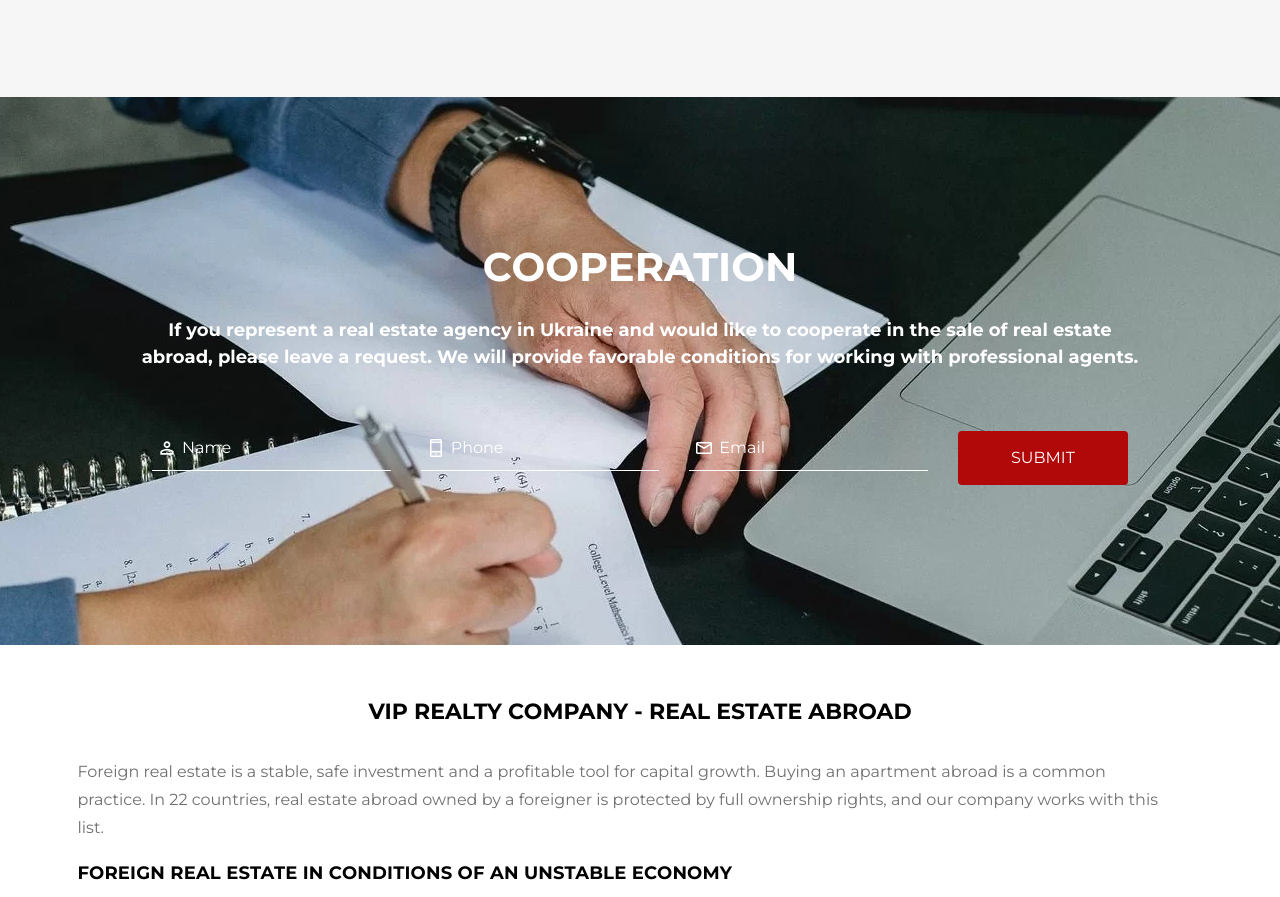
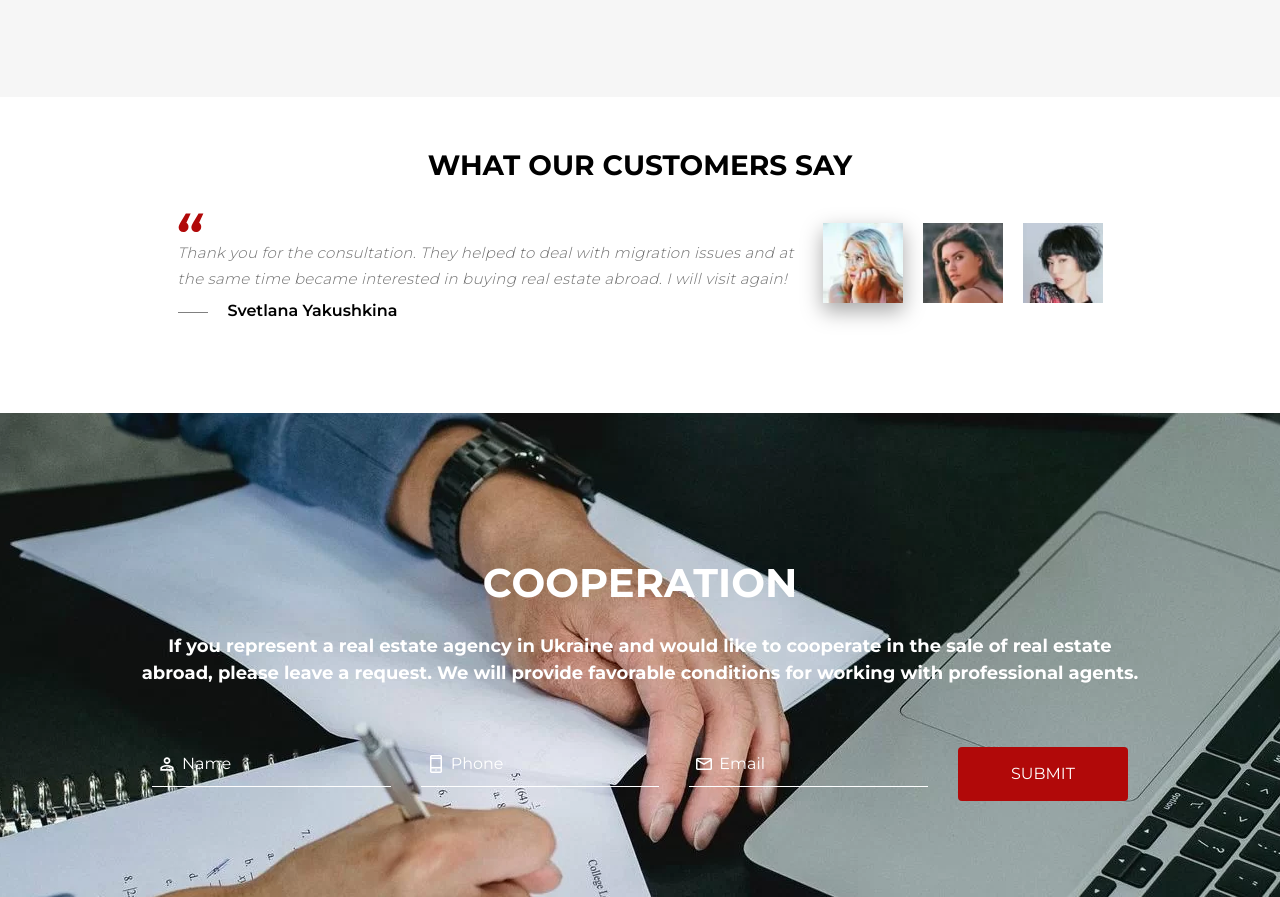
Before and after one commit to Qwimik/heliosrental2, a website with bundled scripts: page index.html in a window 1280 px wide. Shown: the part 8516-9413 px from the top of the page. Built offline with nearby package versions, Linux system fonts and the light colour scheme.

Commit message:
reviews done

```diff
--- a/index.html
+++ b/index.html
@@ -582,19 +582,22 @@
                                 <h4 class="best_offers_form_title">Fill out the form and we will contact you</h4>
                                 <form class="best_offers_form" action="#">
                                     <label for="name" class="best_offers_form_label">
-                                        <input class="best_offers_form_input" type="text" autocomplete="off" id="nameBestOffers"
-                                            placeholder="Name">
-                                        <span class="best_offers_form_input_icon best_offers_form_input_icon_name"></span>
+                                        <input class="best_offers_form_input" type="text" autocomplete="off"
+                                            id="nameBestOffers" placeholder="Name">
+                                        <span
+                                            class="best_offers_form_input_icon best_offers_form_input_icon_name"></span>
                                     </label>
                                     <label for="phoneNumber" class="best_offers_form_label">
-                                        <input class="best_offers_form_input" type="text" autocomplete="off" id="phoneNumberBestOffers"
-                                            placeholder="Phone">
-                                        <span class="best_offers_form_input_icon best_offers_form_input_icon_phone"></span>
+                                        <input class="best_offers_form_input" type="text" autocomplete="off"
+                                            id="phoneNumberBestOffers" placeholder="Phone">
+                                        <span
+                                            class="best_offers_form_input_icon best_offers_form_input_icon_phone"></span>
                                     </label>
                                     <label for="email" class="best_offers_form_label">
-                                        <input class="best_offers_form_input" type="email" autocomplete="off" id="emailBestOffers"
-                                            placeholder="Email">
-                                        <span class="best_offers_form_input_icon best_offers_form_input_icon_email"></span>
+                                        <input class="best_offers_form_input" type="email" autocomplete="off"
+                                            id="emailBestOffers" placeholder="Email">
+                                        <span
+                                            class="best_offers_form_input_icon best_offers_form_input_icon_email"></span>
                                     </label>
                                     <button type="submit" class="best_offers_form_submit_btn">Submit</button>
                                 </form>
@@ -648,7 +651,8 @@
                 <div class="container">
                     <div class="check_list_container">
                         <h2 class="check_list_title">Get a checklist of investment attractive countries</h2>
-                        <h3 class="check_list_subtitle">Fill out the form and we will send a checklist to your e-mail</h3>
+                        <h3 class="check_list_subtitle">Fill out the form and we will send a checklist to your e-mail
+                        </h3>
                         <form class="check_list_form" action="#">
                             <label for="check_list_name" class="check_list_form_label">
                                 <input class="check_list_form_input" type="text" autocomplete="off" id="nameCheckList"
@@ -901,6 +905,55 @@
             </div>
         </section>
         <!-- deal-process end -->
+
+        <!-- reviews -->
+
+        <section class="reviews_section">
+            <div class="container">
+                <h2 class="reviews_title">What our customers say</h2>
+                <div class="reviews_content">
+                    <div class="reviews_text-container">
+                        <div id="reviews-text-1" class="reviews_text-block active-text">
+                            <svg class="reviews_text-icon" width="26" height="20">
+                                <use href="./images/sections/svg/sprite.svg#quote" />
+                            </svg>
+                            <p class="reviews_text">Thank you for the consultation. They helped to deal with migration
+                                issues and at the same time became interested in
+                                buying real estate abroad. I will visit again!</p>
+                            <span class="reviews_text-name">Svetlana Yakushkina</span>
+                        </div>
+                        <div id="reviews-text-2" class="reviews_text-block">
+                            <svg class="reviews_text-icon" width="26" height="20">
+                                <use href="./images/sections/svg/sprite.svg#quote" />
+                            </svg>
+                            <p class="reviews_text">I received a great consultation, where they answered all the
+                                questions I was interested in, and were able to offer
+                                options for solutions, for which I am very grateful! Definitely recommend!</p>
+                            <span class="reviews_text-name">Albina Malyuta</span>
+                        </div>
+                        <div id="reviews-text-3" class="reviews_text-block">
+                            <svg class="reviews_text-icon" width="26" height="20">
+                                <use href="./images/sections/svg/sprite.svg#quote" />
+                            </svg>
+                            <p class="reviews_text">I recommend Iryna and her Team, they will help you earn and improve
+                                your life through real estate.</p>
+                            <span class="reviews_text-name">POSTCAPITAL</span>
+                        </div>
+                    </div>
+                    <div class="reviews_img-container">
+                        <img width="80px" height="80px" class="reviews_img active-img" id="review-1"
+                            src="./images/sections/reviews/review1.webp" alt="review1">
+                        <img width="80px" height="80px" class="reviews_img" id="review-2"
+                            src="./images/sections/reviews/review2.webp" alt="review2">
+                        <img width="80px" height="80px" class="reviews_img" id="review-3"
+                            src="./images/sections/reviews/review3.webp" alt="review3">
+                    </div>
+                </div>
+            </div>
+        </section>
+
+        <!-- reviews end -->
+
         <!-- cooperation start -->
         <section class="cooperation_section">
             <div class="cooperation_wrapper">
@@ -908,23 +961,25 @@
                 <div class="container">
                     <div class="cooperation_container">
                         <h2 class="cooperation_title">Cooperation</h2>
-                        <p class="cooperation_subtitle">If you represent a real estate agency in Ukraine and would like to
-                            cooperate in the sale of real estate abroad, please leave a request. We will provide favorable
+                        <p class="cooperation_subtitle">If you represent a real estate agency in Ukraine and would like
+                            to
+                            cooperate in the sale of real estate abroad, please leave a request. We will provide
+                            favorable
                             conditions for working with professional agents.</p>
                         <form class="cooperation_form" action="#">
                             <label for="cooperation_name" class="cooperation_form_label">
-                                <input class="cooperation_form_input" type="text" autocomplete="off" id="cooperation_name"
-                                       placeholder="Name">
+                                <input class="cooperation_form_input" type="text" autocomplete="off"
+                                    id="cooperation_name" placeholder="Name">
                                 <span class="check_list_form_input_icon check_list_form_input_icon_name"></span>
                             </label>
                             <label for="cooperation_phoneNumber" class="cooperation_form_label">
                                 <input class="cooperation_form_input" type="text" autocomplete="off"
-                                       id="cooperation_phoneNumber" placeholder="Phone">
+                                    id="cooperation_phoneNumber" placeholder="Phone">
                                 <span class="check_list_form_input_icon check_list_form_input_icon_phone"></span>
                             </label>
                             <label for="email" class="cooperation_form_label">
-                                <input class="cooperation_form_input" type="email" autocomplete="off" id="cooperation_email"
-                                       placeholder="Email">
+                                <input class="cooperation_form_input" type="email" autocomplete="off"
+                                    id="cooperation_email" placeholder="Email">
                                 <span class="check_list_form_input_icon check_list_form_input_icon_email"></span>
                             </label>
                             <button type="submit" class="cooperation_form_submit_btn">Submit</button>
--- /dev/null
+++ b/js/components/reviews.js
@@ -0,0 +1,28 @@
+document.addEventListener("DOMContentLoaded", function () {
+    const images = document.querySelectorAll('.reviews_img');
+    const textBlocks = document.querySelectorAll('.reviews_text-block');
+
+    images.forEach(img => {
+        img.addEventListener('click', function () {
+            if (this.classList.contains('active-img')) {
+                return;
+            }
+
+            textBlocks.forEach(block => {
+                block.classList.remove('active-text');
+                block.style.display = 'none';
+                block.style.opacity = 0;
+            });
+            images.forEach(image => image.classList.remove('active-img'));
+
+            const textId = 'reviews-text-' + this.id.split('-')[1];
+            const activeTextBlock = document.getElementById(textId);
+            activeTextBlock.style.display = 'block';
+            setTimeout(() => {
+                activeTextBlock.classList.add('active-text');
+                activeTextBlock.style.opacity = 1;
+            }, 10);
+            this.classList.add('active-img');
+        });
+    });
+});
--- a/js/main.js
+++ b/js/main.js
@@ -3,3 +3,4 @@ import './components/countries.js';
 import './components/current-offer.js';
 import './components/hero.js';
 import './components/statistics.js';
+import './components/reviews.js';
--- /dev/null
+++ b/sass/components/_reviews.scss
@@ -0,0 +1,97 @@
+.reviews_section {
+    padding-top: 50px;
+    padding-bottom: 50px;
+}
+
+.reviews_content {
+    padding-top: 20px;
+    display: flex;
+    flex-direction: column;
+}
+
+.reviews_text-container {
+    height: 160px;
+}
+
+.reviews_text {
+    padding-bottom: 10px;
+    font-size: 15px;
+    line-height: 1.7;
+    font-weight: 300;
+    font-style: italic;
+    letter-spacing: .02em;
+    color: $color-dark-border;
+}
+
+.reviews_text-name {
+    position: relative;
+    display: block;
+    line-height: 1.3;
+    font-weight: 600;
+    color: $color-black;
+
+    &::before {
+        content: '';
+        display: inline-block;
+        vertical-align: middle;
+        width: 30px;
+        margin-right: 20px;
+        height: 1px;
+        background: #808080;
+    }
+}
+
+.reviews_img-container {
+    padding-top: 20px;
+    display: flex;
+    gap: 20px;
+}
+
+.reviews_text-icon {
+    color: $color-red;
+}
+
+.reviews_title {
+    color: $color-black;
+    font-size: 28px;
+    line-height: 1.3;
+    text-align: left;
+    text-transform: uppercase;
+}
+
+.reviews_text-block {
+    display: none;
+    transition: opacity 0.5s ease-out;
+    opacity: 0;
+}
+
+.reviews_text-block.active-text {
+    display: block;
+    margin-top: 10px;
+    opacity: 1;
+}
+
+.reviews_img {
+    cursor: pointer;
+}
+
+.reviews_img.active-img {
+    box-shadow: 0 8px 20px 0 rgba(0, 0, 0, 0.35);
+}
+
+@media screen and (min-width:$screen__l) {
+
+    .reviews_title {
+        text-align: center;
+    }
+
+    .reviews_content {
+        flex-direction: row;
+        gap: 20px;
+        justify-content: center;
+    }
+
+    .reviews_text-container {
+        width: 50%;
+    }
+}
--- a/sass/main.scss
+++ b/sass/main.scss
@@ -17,3 +17,4 @@
 @import './components/_why-we.scss';
 @import './components/_deal-process.scss';
 @import './components/global.scss';
+@import './components/reviews.scss';
```
Also changed, not shown: css/styles.min.css, images/sections/reviews/review1.webp (added), images/sections/reviews/review2.webp (added), images/sections/reviews/review3.webp (added), 1 other file.
